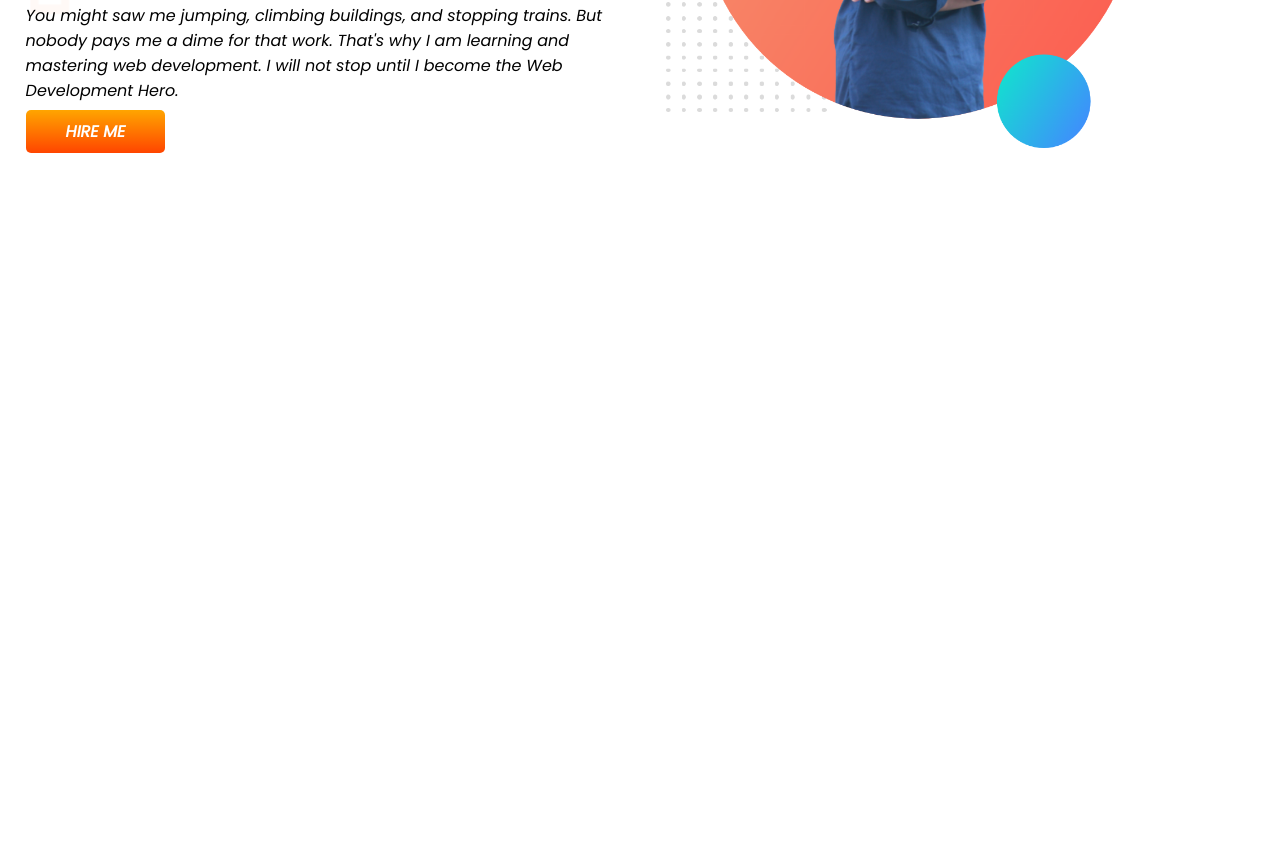
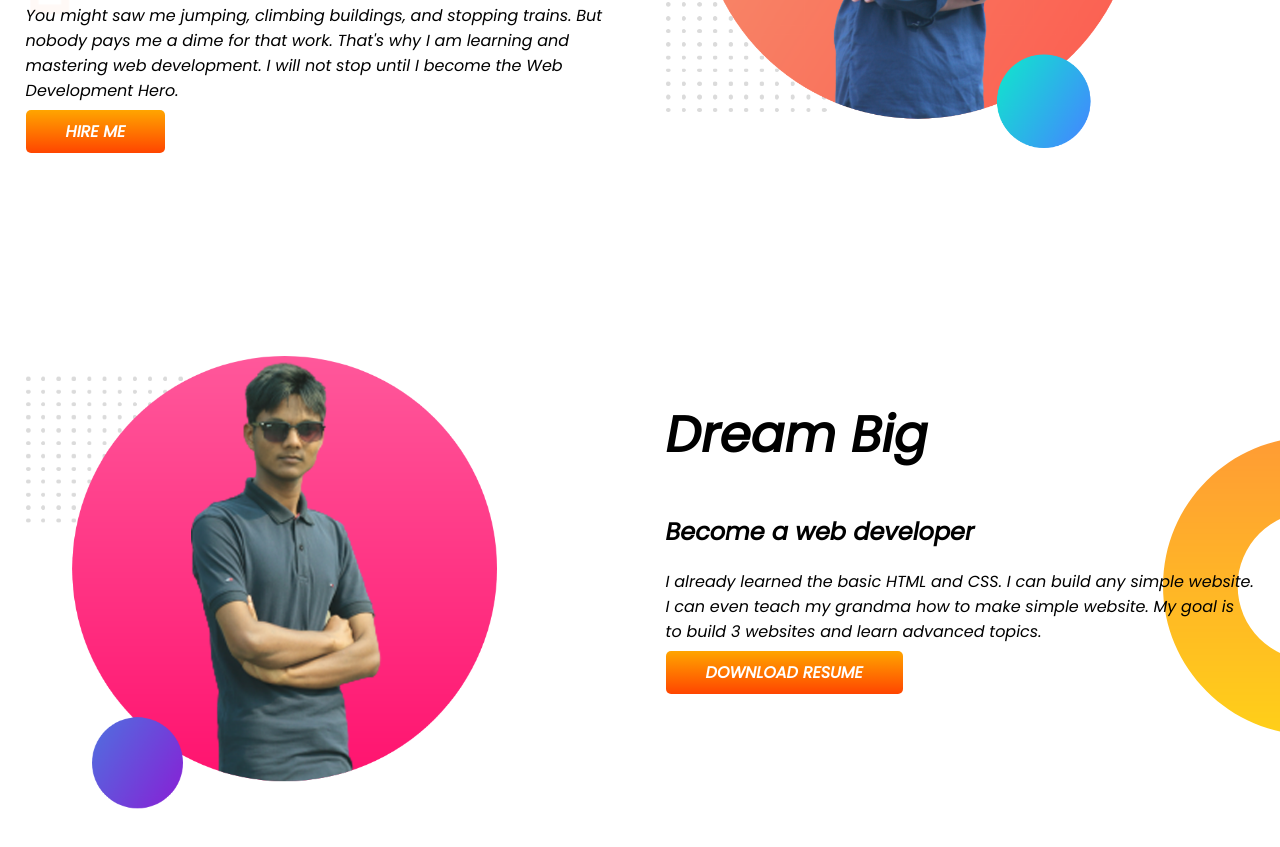
Before and after one commit to hridoy997/developer-with-me, a plain HTML site: page index.html in a window 1280 px wide. Shown: the part 345-1192 px from the top of the page. Before the commit the page ends 800 px from the top, so only its background shows below. Drawn offline with Linux system fonts and the light colour scheme.

Commit message:
dream big

```diff
--- a/index.html
+++ b/index.html
@@ -15,14 +15,28 @@
             <h1>Welcome To</h1>
             <h1><span class="color"> Arman Hossain </span>World</h1>
             <h3>Build Climber and Train Stopper</h3>
-                <p>You might saw me jumping, climbing buildings, and stopping trains. But nobody pays me a dime for that
-                    work. That's why I am learning and mastering web development. I will not stop until I become the Web
-                    Development Hero.</p>
-                <a class="link-button" target="_blank" href="https://www.linkedin.com/in/arman-hossain-hridoy-081367204/">HIRE ME</a>
+            <p>You might saw me jumping, climbing buildings, and stopping trains. But nobody pays me a dime for that work. That's why I am learning and mastering web development. I will not stop until I become the Web Development Hero.</p>
+            <a class="link-button" target="_blank"
+                href="https://www.linkedin.com/in/arman-hossain-hridoy-081367204/">HIRE ME</a>
         </div>
         <div class="half-width">
             <img src="img/my bg.png" alt="">
         </div>
     </section>
+    <section class="dream-big">
+        <div class="half-width">
+            <img src="img/my bg2.png" alt="">
+        </div>
+        <div class="half-width">
+            <h1>Dream Big</h1>
+
+            <h2>Become a web developer</h2>
+
+            <p>I already learned the basic HTML and CSS. I can build any simple website. I can even teach my grandma how to make simple website. My goal is to build 3 websites and learn advanced topics.</p>
+
+            <a class="link-button" target="_blank"href="https://github.com/hridoy997/developer-portfolio">DOWNLOAD RESUME<a>
+        </div>
+    </section>
 </body>
+
 </html>
--- a/style.css
+++ b/style.css
@@ -11,6 +11,7 @@ h1{
 }
 section{
     display: flex;
+    margin-bottom: 150px;
 }
 .half-width{
     width: 50%;
@@ -31,3 +32,8 @@ section{
     background-image: url(img/top-banner.png);
     background-repeat: no-repeat;
 }
+.dream-big{
+    background-image: url(img/dream-bg.png);
+    background-repeat: no-repeat;
+    background-position: right;
+}
```
Lines whose indentation alone changed are shown as unchanged.
